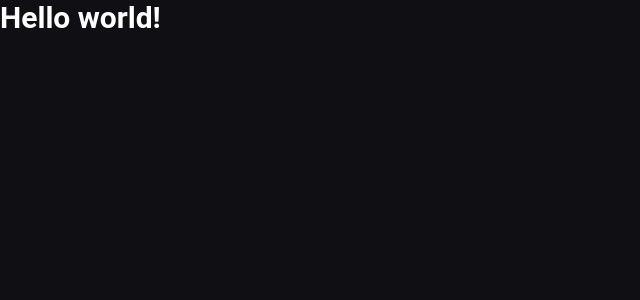
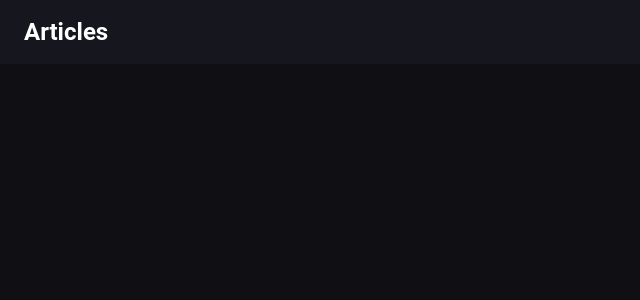
Before and after one commit to AlexBorgesDev/articles-web, a Next.js app: page / in a window 1280 px wide. Shown: the top 300 px of the page, without its empty margins (0-640 px from the left). Built offline with nearby package versions, Linux system fonts and the light colour scheme.

Commit message:
Created Header component

```diff
--- /dev/null
+++ b/components/Header/index.tsx
@@ -0,0 +1,17 @@
+import Link from "next/link";
+
+const Header = () => {
+  return (
+    <section className="h-16 bg-surface">
+      <header className="w-full h-full max-w-7xl ml-auto mr-auto px-6 flex items-center">
+        <Link href="/">
+          <a>
+            <h2 className="text-2xl font-bold">Articles</h2>
+          </a>
+        </Link>
+      </header>
+    </section>
+  );
+};
+
+export default Header;
--- a/pages/index.tsx
+++ b/pages/index.tsx
@@ -1,6 +1,8 @@
 import type { NextPage } from "next";
 
 import Head from "next/head";
+
+import Header from "../components/Header";
 
 const Home: NextPage = () => {
   return (
@@ -13,7 +15,7 @@ const Home: NextPage = () => {
         />
       </Head>
 
-      <h1 className="text-3xl font-bold">Hello world!</h1>
+      <Header />
     </div>
   );
 };
```
